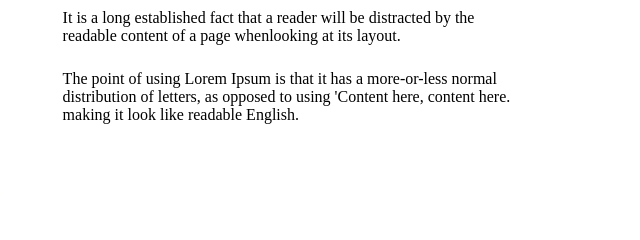
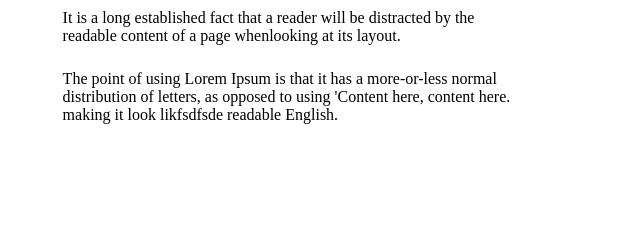
Before and after one commit to Carloseduardomelo/projeto-flex, a plain HTML site: page index.html in a window 1280 px wide. Shown: the part 764-1004 px from the top of the page, 623-1263 px from the left. Drawn offline with Linux system fonts and the light colour scheme.

Commit message:
tu e feio

```diff
--- a/index.html
+++ b/index.html
@@ -42,7 +42,7 @@
                     whenlooking at its layout.
                 </p>
                 <p>The point of using Lorem Ipsum is that it has a more-or-less normal <br>distribution of letters, as
-                    opposed to using 'Content here, content here.<br> making it look like readable English.
+                    opposed to using 'Content here, content here.<br> making it look likfsdfsde readable English.
                 </p>
             </div>
         </section>
```
